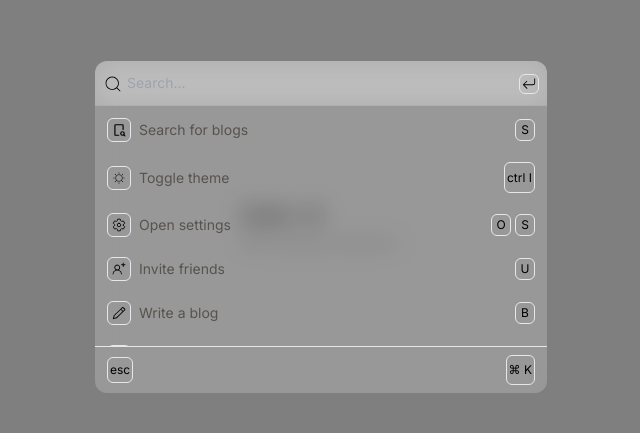
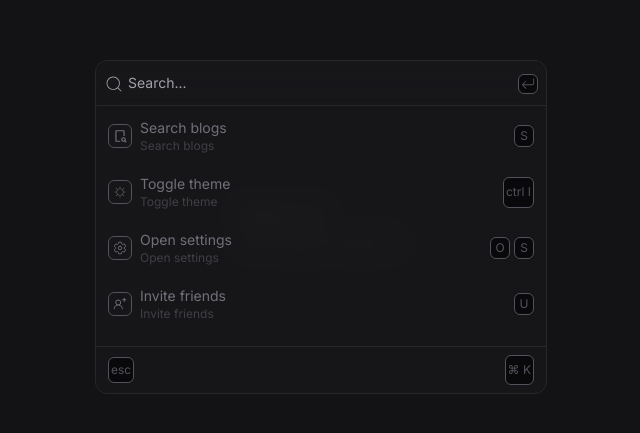
Before and after one commit to unnati2000/aesthetics.js, a Next.js app: page /cmdk in a window 1280 px wide. Shown: the part 173-606 px from the top of the page, without its empty margins (319-959 px from the left). Built offline with nearby package versions, Linux system fonts and the light colour scheme.

Commit message:
change colors to zinc

```diff
--- a/app/cmdk/page.tsx
+++ b/app/cmdk/page.tsx
@@ -11,6 +11,8 @@ import { MdOutlineDrafts } from "react-icons/md";
 
 import { useTheme } from "next-themes";
 
+import { useHotkeys } from "@mantine/hooks";
+
 import { motion, AnimatePresence } from "framer-motion";
 
 import FirstModal from "@/components/cmdk/FirstModal";
@@ -20,10 +22,11 @@ import Kbd from "@/components/cmdk/Kbd";
 export const items = [
   {
     id: 1,
-    name: "Search for blogs",
+    name: "Search blogs",
+    description: "Search for your favorite blogs",
     startContent: (
-      <div className="flex items-center aspect-square p-1 justify-center border rounded-md">
-        <TbDeviceTabletSearch size={14} />
+      <div className="flex border-zinc-600 items-center aspect-square p-1 justify-center border rounded-md">
+        <TbDeviceTabletSearch size={14} className="text-zinc-500" />
       </div>
     ),
     endContent: <Kbd>S</Kbd>,
@@ -31,9 +34,10 @@ export const items = [
   {
     id: 2,
     name: "Toggle theme",
+    description: "Toggle between light and dark mode",
     startContent: (
-      <div className="flex items-center aspect-square p-1 justify-center border rounded-md">
-        <CiLight size={14} />
+      <div className="flex border-zinc-600 items-center aspect-square p-1 justify-center border rounded-md">
+        <CiLight size={14} className="text-zinc-500" />
       </div>
     ),
     endContent: <Kbd>ctrl I</Kbd>,
@@ -41,9 +45,10 @@ export const items = [
   {
     id: 3,
     name: "Open settings",
+    description: "Open settings to change your preferences",
     startContent: (
-      <div className="flex items-center aspect-square p-1 justify-center border rounded-md">
-        <IoSettingsOutline size={14} />
+      <div className="flex items-center border-zinc-600 aspect-square p-1 justify-center border rounded-md">
+        <IoSettingsOutline size={14} className="text-zinc-500" />
       </div>
     ),
     endContent: (
@@ -56,9 +61,10 @@ export const items = [
   {
     id: 4,
     name: "Invite friends",
+    description: "Invite your friends to join you",
     startContent: (
-      <div className="flex items-center aspect-square p-1 justify-center border rounded-md">
-        <GoPersonAdd size={14} />
+      <div className="flex items-center border-zinc-600 aspect-square p-1 justify-center border rounded-md">
+        <GoPersonAdd size={14} className="text-zinc-500" />
       </div>
     ),
     endContent: <Kbd>U</Kbd>,
@@ -66,9 +72,10 @@ export const items = [
   {
     id: 5,
     name: "Write a blog",
+    description: "Write a blog post",
     startContent: (
-      <div className="flex items-center aspect-square p-1 justify-center border rounded-md">
-        <GoPencil size={14} />
+      <div className="flex items-center border-zinc-600 aspect-square p-1 justify-center border rounded-md">
+        <GoPencil size={14} className="text-zinc-500" />
       </div>
     ),
     endContent: <Kbd>B</Kbd>,
@@ -76,9 +83,10 @@ export const items = [
   {
     id: 6,
     name: "Make a draft",
+    description: "Make a draft of your blog post",
     startContent: (
-      <div className="flex items-center aspect-square p-1 justify-center border rounded-md">
-        <MdOutlineDrafts size={14} />
+      <div className="flex border-zinc-600 items-center aspect-square p-1 justify-center border rounded-md">
+        <MdOutlineDrafts size={14} className="text-zinc-500" />
       </div>
     ),
     endContent: <Kbd>D</Kbd>,
@@ -93,40 +101,69 @@ const CmdK = () => {
   const [searchInput, setSearchInput] = useState("");
   const [focusIndex, setFocusIndex] = useState(0);
 
-  document.addEventListener("keydown", (e) => {
-    if (e.key === "k" && e.metaKey) {
-      setIsOpen(true);
-    }
+  // document.addEventListener("keydown", (e) => {
+  //   if (e.key === "k" && e.metaKey) {
+  //     setIsOpen(true);
+  //   }
 
-    if (e.key === "Escape") {
-      setIsOpen(false);
-      setIsSecondModalOpen(false);
-    }
+  //   if (e.key === "Escape") {
+  //     setIsOpen(false);
+  //     setIsSecondModalOpen(false);
+  //   }
 
-    if (e.key === "ArrowUp") {
+  //   if (e.key === "ArrowUp") {
+  //     if (focusIndex > 0) {
+  //       setFocusIndex(focusIndex - 1);
+  //     } else {
+  //       setFocusIndex(items.length);
+  //     }
+  //   }
+
+  //   if (e.key === "ArrowDown") {
+  //     if (focusIndex < items.length) {
+  //       setFocusIndex(focusIndex + 1);
+  //     } else {
+  //       setFocusIndex(0);
+  //     }
+  //   }
+  // });
+
+  useHotkeys(
+    [
+      ["mod+k", () => setIsOpen(true)],
+      ["esc", () => setIsOpen(false)],
+      [
+        "ArrowUp",
+        () => {
           if (focusIndex > 0) {
             setFocusIndex(focusIndex - 1);
           } else {
             setFocusIndex(items.length);
           }
-    }
-
-    if (e.key === "ArrowDown") {
+        },
+      ],
+      [
+        "ArrowDown",
+        () => {
           if (focusIndex < items.length) {
             setFocusIndex(focusIndex + 1);
           } else {
             setFocusIndex(0);
           }
-    }
-  });
+        },
+      ],
+    ],
+    [],
+    false
+  );
 
   return (
-    <div className="h-screen flex flex-col justify-center items-center">
+    <div className="h-screen flex flex-col bg-zinc-800 justify-center items-center">
       <div className="flex flex-col">
         {/* for cmd k text */}
         <div className="flex flex-col gap-1">
-          <p className="text-xl font-bold">Cmd + K</p>
-          <p className="text-sm text-gray-500">With stacked modals for</p>
+          <p className="text-xl font-bold text-zinc-400">Cmd + K</p>
+          <p className="text-sm text-zinc-400">With stacked modals for</p>
         </div>
       </div>
       <AnimatePresence>
--- a/components/cmdk/FirstModal.tsx
+++ b/components/cmdk/FirstModal.tsx
@@ -1,3 +1,5 @@
+"use client";
+
 import SearchInput from "./SearchInput.component";
 import ListItem from "./ListItem.component";
 
@@ -57,7 +59,7 @@ const FirstModal = ({
       }}
       exit={{ opacity: 0 }}
       ref={ref}
-      className="flex flex-col backdrop-blur-md justify-between min-w-[452px] rounded-xl bg-white/20"
+      className="flex border border-zinc-800 flex-col backdrop-blur-md justify-between min-w-[452px] rounded-xl bg-zinc-900/80"
     >
       <div>
         <div className="flex flex-col gap-1">
@@ -91,7 +93,7 @@ const FirstModal = ({
         </div>
       </div>
 
-      <footer className="flex items-center justify-between px-3 py-2 gap-1 border-t rounded-bl-xl rounded-br-xl">
+      <footer className="flex items-center justify-between px-3 py-2 gap-1 border-t border-zinc-800 rounded-bl-xl rounded-br-xl">
         <Kbd>esc</Kbd>
         <div>
           <Kbd>⌘ K</Kbd>
--- a/components/cmdk/Kbd.tsx
+++ b/components/cmdk/Kbd.tsx
@@ -4,7 +4,7 @@ interface KbdProps {
 
 const Kbd = ({ children }: KbdProps) => {
   return (
-    <div className="border rounded-md p-0.5 min-w-5 flex items-center justify-center aspect-square text-xs">
+    <div className="border rounded-md border-zinc-600 bg-zinc-950 text-zinc-600 rounded-m p-0.5 min-w-5 flex items-center justify-center aspect-square text-xs">
       {children}
     </div>
   );
--- a/components/cmdk/ListItem.component.tsx
+++ b/components/cmdk/ListItem.component.tsx
@@ -19,19 +19,22 @@ const ListItem = ({
 }: ListItemProps) => {
   return (
     <div
-      className={`p-2 relative z-10 hover:bg-stone-200 rounded-md transition-all duration-200 ease-in-out cursor-pointer`}
+      className={`p-2 relative z-10 hover:bg-zinc-800 rounded-md transition-all duration-200 ease-in-out cursor-pointer`}
       onClick={onClick}
     >
       {isFocused && (
         <motion.div
-          className="absolute rounded-md -z-[1] left-0 top-0 bg-stone-500 w-full h-full"
+          className="absolute rounded-md -z-[1] left-0 top-0 bg-zinc-800 w-full h-full"
           layoutId="focused"
         />
       )}
       <div className="flex items-center justify-between">
         <div className="flex items-center gap-2">
           {startContent}
-          <p className="text-sm text-stone-600">{title}</p>
+          <div className="flex flex-col">
+            <p className="text-sm text-zinc-500">{title}</p>
+            <p className="text-xs text-zinc-700">{description}</p>
+          </div>
         </div>
 
         {endContent}
--- a/components/cmdk/SearchInput.component.tsx
+++ b/components/cmdk/SearchInput.component.tsx
@@ -17,12 +17,12 @@ const SearchInput = ({ setSearchInput, searchInput }: SearchInput) => {
         onChange={(e) => setSearchInput(e.target.value)}
         placeholder="Search..."
         autoFocus
-        className="w-full border-b bg-white/20 backdrop-blur-md border-stone-400/35 outline-none text-stone-500 rounded-tl-xl py-3 pl-8 text-sm rounded-tr-xl"
+        className="w-full border-b placeholder-zinc-400 bg-transparent backdrop-blur-md border-zinc-800 outline-none text-white rounded-tl-xl py-3 pl-8 text-sm rounded-tr-xl"
       />
-      <div className="absolute left-2 top-0 bottom-0 flex items-center justify-center">
-        <CiSearch size={20} />
+      <div className="absolute text-zinc-500 left-2 top-0 bottom-0 flex items-center justify-center">
+        <CiSearch size={20} className="text-zinc-400" />
       </div>
-      <div className="absolute right-2 top-0 bottom-0 flex items-center justify-center">
+      <div className="absolute text-zinc-400 right-2 top-0 bottom-0 flex items-center justify-center">
         <Kbd>
           <BsArrowReturnLeft size={14} />
         </Kbd>
--- a/components/cmdk/SecondaryModal.tsx
+++ b/components/cmdk/SecondaryModal.tsx
@@ -1,3 +1,5 @@
+"use client";
+
 import { motion } from "framer-motion";
 
 import { useClickOutside } from "@mantine/hooks";
@@ -16,7 +18,7 @@ const SecondaryModal = ({
       initial={{ opacity: 0 }}
       animate={{ opacity: 1, transition: { duration: 0.3, ease: "easeInOut" } }}
       exit={{ opacity: 0, transition: { duration: 0.3, ease: "easeInOut" } }}
-      className="bg-white/20 backdrop-blur-md rounded-xl z-20 absolute min-w-[452px] top-1/2 left-1/2 -translate-x-1/2 -translate-y-1/2 min-w-96 h-[300px]"
+      className="bg-stone-900/20 border border-stone-800 backdrop-blur-md rounded-xl z-20 absolute min-w-[452px] top-1/2 left-1/2 -translate-x-1/2 -translate-y-1/2 min-w-96 h-[300px]"
     >
       SecondaryModal
     </motion.div>
```
Lines whose indentation alone changed are shown as unchanged.
